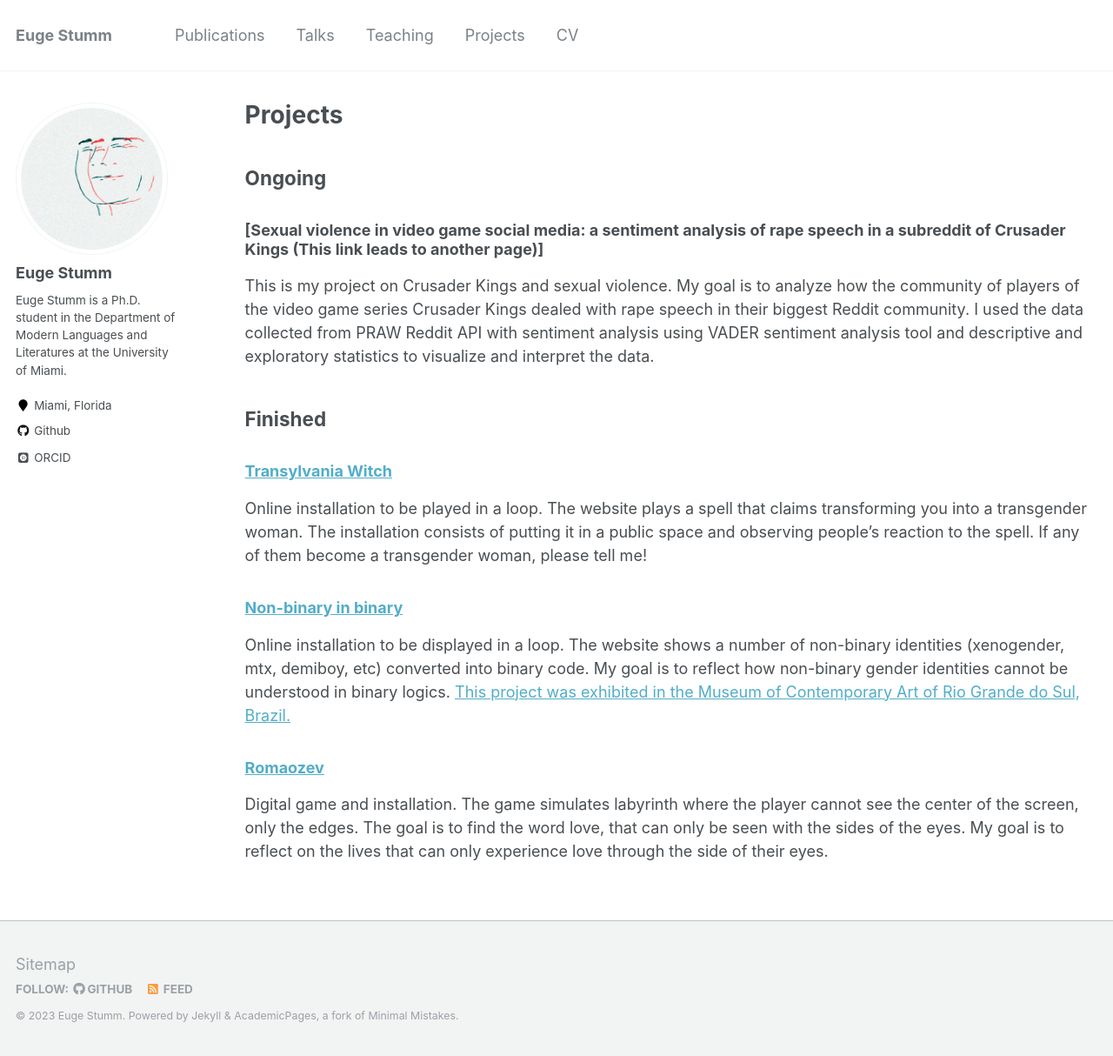
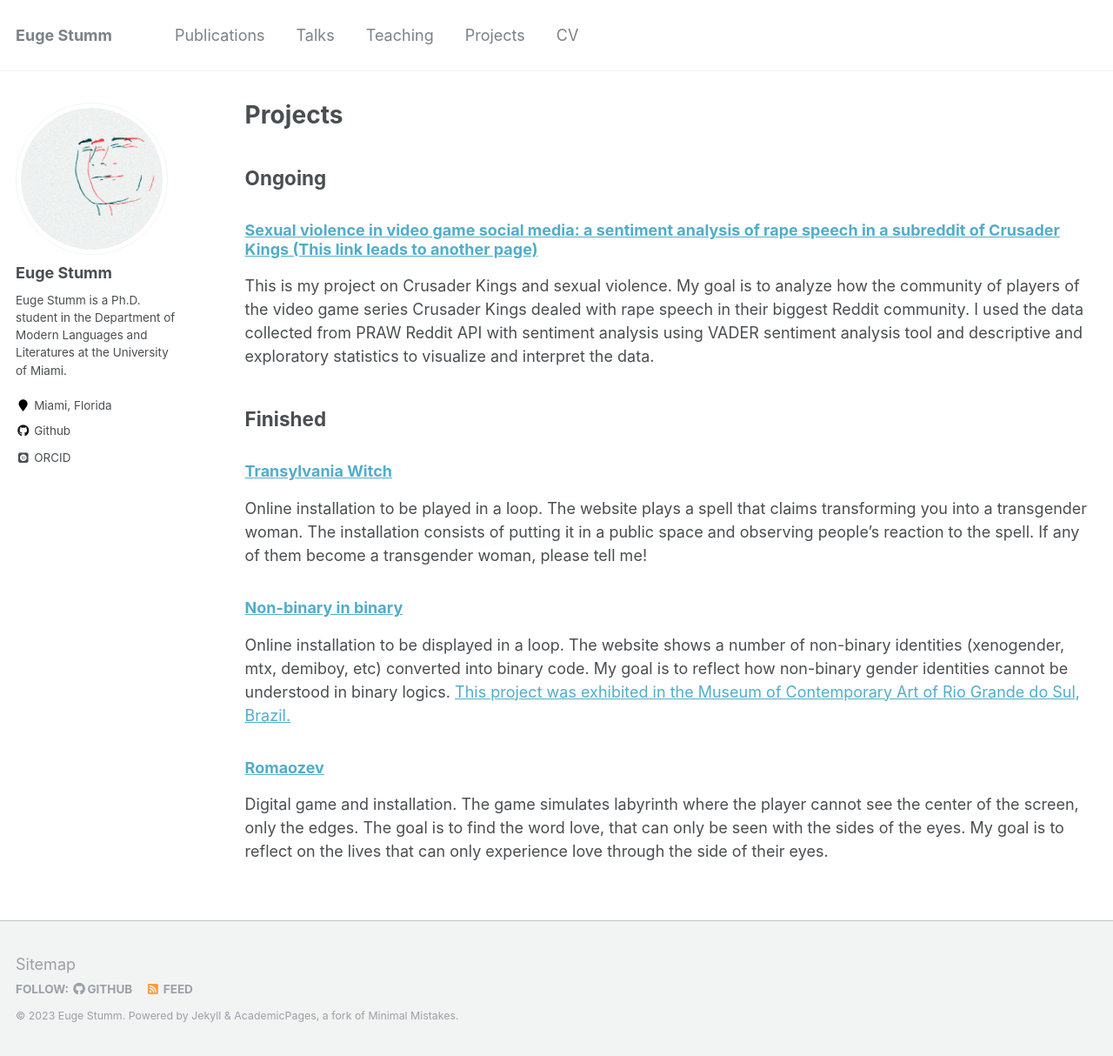
Before and after one commit to eugestumm/eugestumm.github.io, a Jekyll site: the page built from _pages/projects.md, in a window 1280 px wide and 1214 px high. Shown: the whole window at 87% size. Built offline with Jekyll 4.4.1, drawn with Linux system fonts in a browser that asks for light colours; some web fonts are replaced; part of the change alters nothing that is shown.

```diff
--- a/_pages/projects.md
+++ b/_pages/projects.md
@@ -8,7 +8,7 @@ author_profile: true
 
 ## Ongoing
 
-### [Sexual violence in video game social media: a sentiment analysis of rape speech in a subreddit of Crusader Kings (This link leads to another page)]
+### [Sexual violence in video game social media: a sentiment analysis of rape speech in a subreddit of Crusader Kings (This link leads to another page)](eugestumm.github.io/sexualviolence_crusaderkings)
 
 This is my project on Crusader Kings and sexual violence. My goal is to analyze how the community of players of the video game series Crusader Kings dealed with rape speech in their biggest Reddit community. I used the data collected from PRAW Reddit API with sentiment analysis using VADER sentiment analysis tool and descriptive and exploratory statistics to visualize and interpret the data.
 
```
